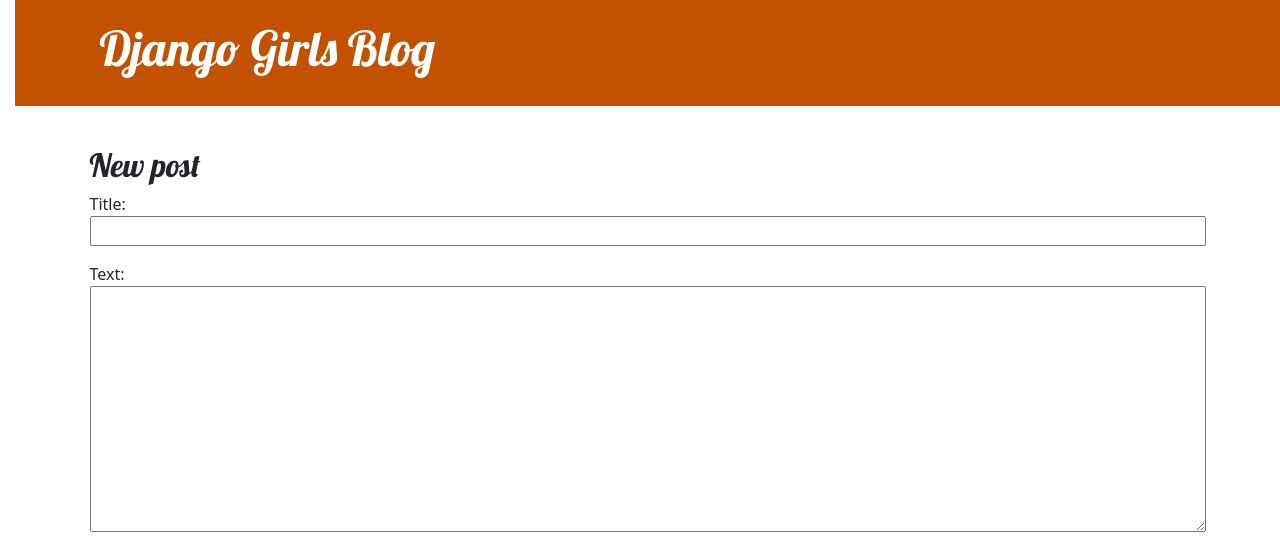
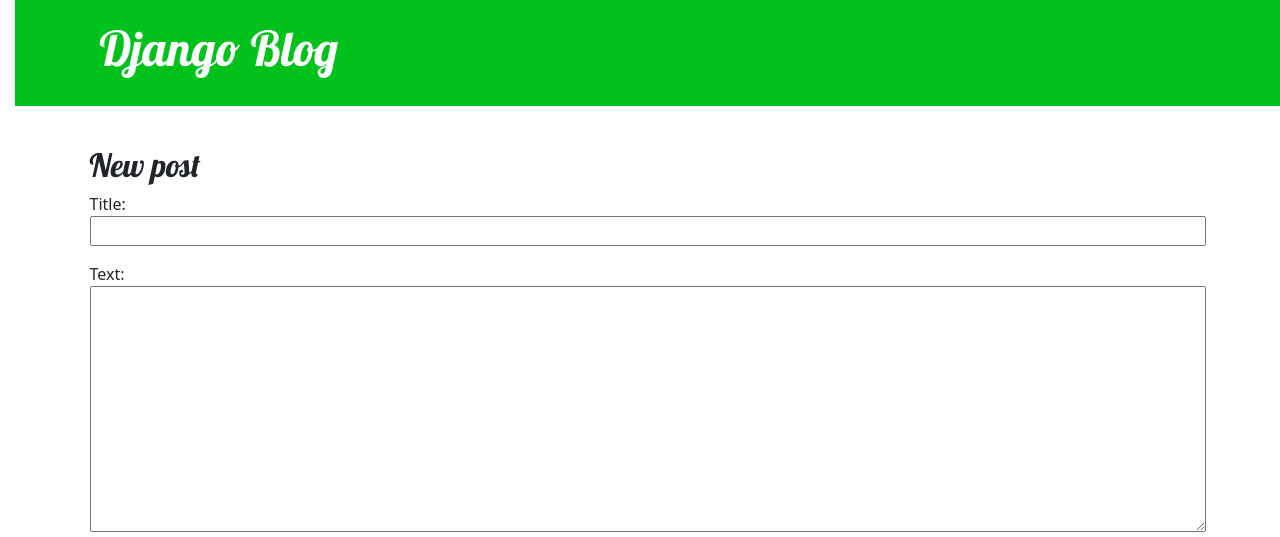
Before and after one commit to mohitvermax/djangoblog, a Django app: page /post/new/ in a window 1280 px wide. Shown: the top 537 px of the page. Run offline with Django 3.2, Linux system fonts and the light colour scheme.

Commit message:
final changes

```diff
--- a/blog/static/css/blog.css
+++ b/blog/static/css/blog.css
@@ -1,5 +1,5 @@
 h1 a, h2 a {
-    color: #C25100;
+    color: #00c21a;
     font-family: 'Lobster';
 }
 
@@ -8,7 +8,7 @@
 }
 
 .page-header {
-    background-color: #C25100;
+    background-color: #00c21a;
     margin-top: 0;
     margin-bottom: 40px;
     padding: 20px 20px 20px 40px;
@@ -68,12 +68,12 @@
 
 .btn-secondary,
 .btn-secondary:visited {
-    color: #C25100;
+    color: #00c21a;
     background: none;
-    border-color: #C25100;
+    border-color: #00c21a;
 }
 
 .btn-secondary:hover {
     color: #FFFFFF;
-    background-color: #C25100;
+    background-color: #00c21a;
 }
--- a/blog/templates/blog/base.html
+++ b/blog/templates/blog/base.html
@@ -2,7 +2,7 @@
 <!DOCTYPE html>
 <html>
     <head>
-        <title>Django Girls blog</title>
+        <title>Django blog</title>
         <link rel="stylesheet" href="https://cdn.jsdelivr.net/npm/bootstrap@5.1.3/dist/css/bootstrap.min.css" integrity="sha384-1BmE4kWBq78iYhFldvKuhfTAU6auU8tT94WrHftjDbrCEXSU1oBoqyl2QvZ6jIW3" crossorigin="anonymous">
         <link rel="stylesheet" href="https://fonts.googleapis.com/css?family=Lobster&subset=latin,latin-ext">
         <link rel="stylesheet" href="{% static 'css/blog.css' %}">
@@ -15,7 +15,7 @@
                 {% include './icons/file-earmark-plus.svg' %}
                 </a>
                 {% endif %}
-                <h1><a href="/">Django Girls Blog</a></h1>
+                <h1><a href="/">Django Blog</a></h1>
             </div>
         </header>
         <main class="content container">
```
